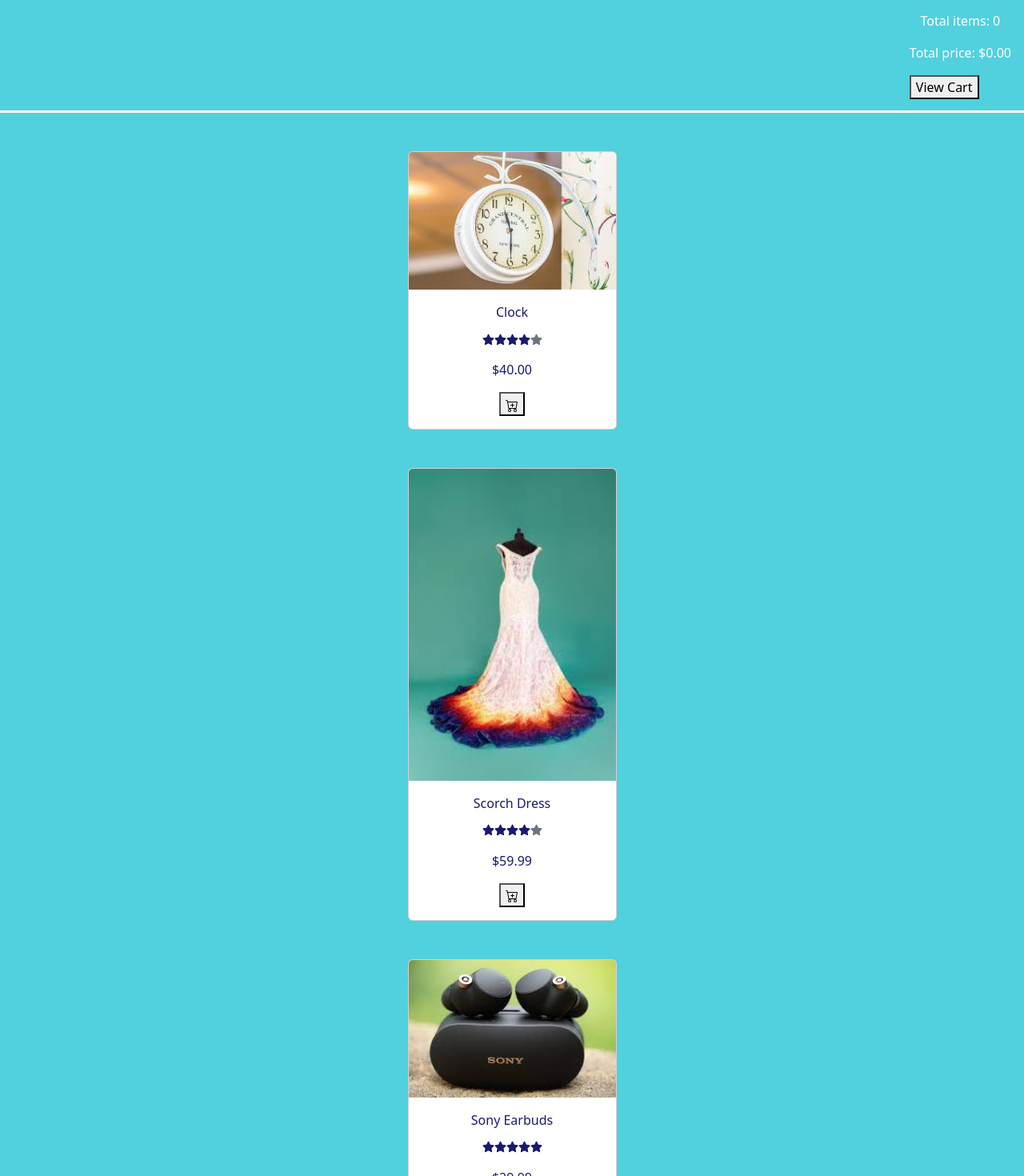
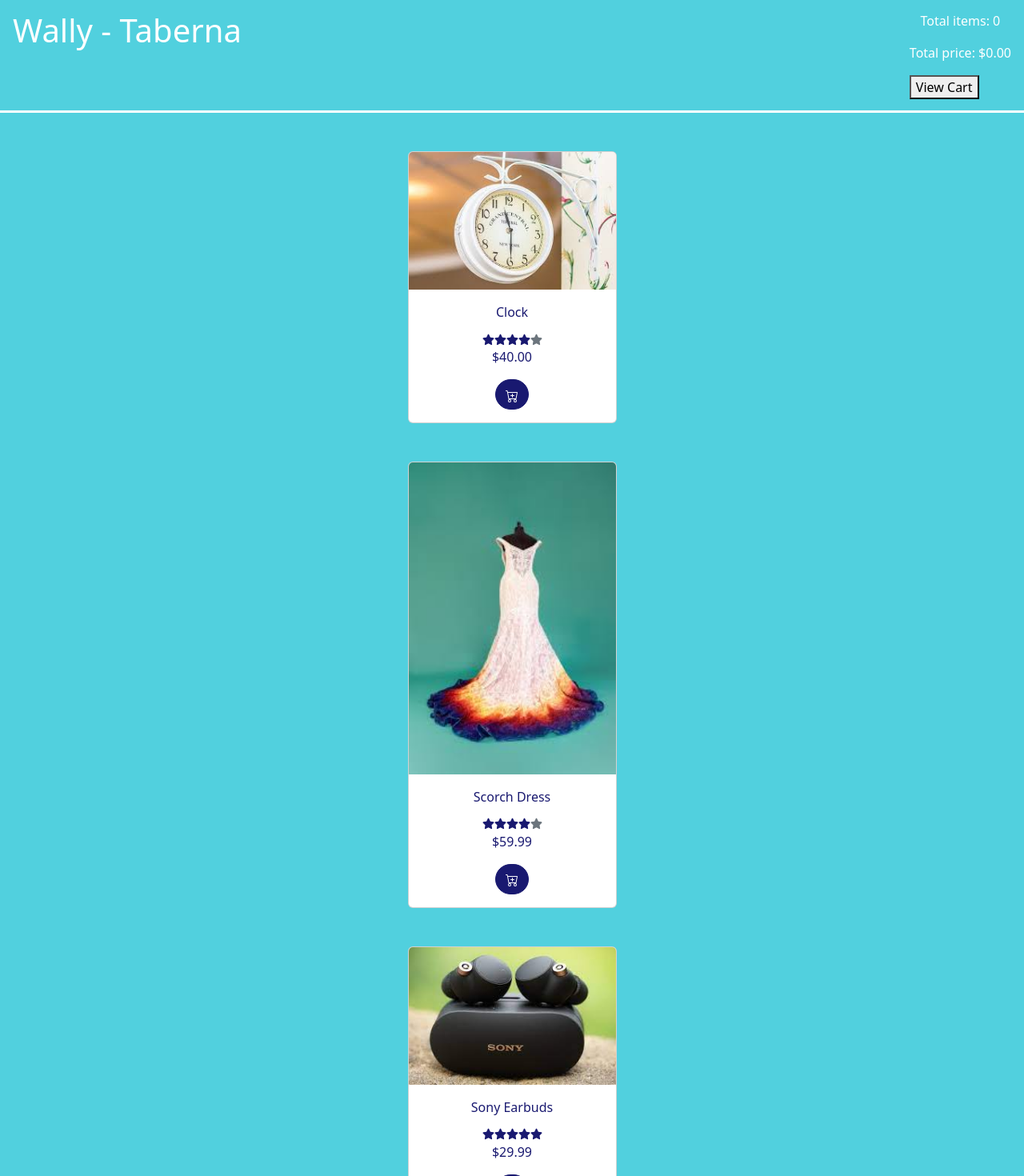
Before and after one commit to Walterhart/shopping-center, a React (Vite) app in the folder shopping-center/: page / in a window 1280 px wide. Shown: the top 1470 px of the page at 80% size. Built offline with nearby package versions, Linux system fonts and the light colour scheme; data requests are answered from the project's data file.

Commit message:
Add css for button and fix key problem

```diff
--- a/shopping-center/src/components/Header.tsx
+++ b/shopping-center/src/components/Header.tsx
@@ -11,7 +11,7 @@ function Header({ viewCart, setViewCart }: Props) {
   return (
     <header className="header">
       <div className="header--title">
-        <h1 className="text-primary"> Wally - Taberna</h1>
+        <h1> Wally - Taberna</h1>
       </div>
       <div className="items--detail">
         <p>Total items: {totalItems}</p>
--- a/shopping-center/src/components/Item.tsx
+++ b/shopping-center/src/components/Item.tsx
@@ -42,9 +42,7 @@ const Item = ({
               <div className="card-body">
                 <p className="card-title">{item.name} </p>
                 {/* format price */}
-                <p className="card-text">
-                  <StarRating rating={item.rating} />
-                </p>
+                <StarRating rating={item.rating} />
                 <p>
                   {new Intl.NumberFormat("en-US", {
                     style: "currency",
@@ -52,7 +50,11 @@ const Item = ({
                   }).format(item.price)}
                   <span>{itemCart}</span>
                 </p>
-                <button onClick={onAddCart}>
+
+                <button
+                  className="btn rounded-pill btn-secondary"
+                  onClick={onAddCart}
+                >
                   <BsCartPlus />
                 </button>
               </div>
--- a/shopping-center/src/components/StarRating.tsx
+++ b/shopping-center/src/components/StarRating.tsx
@@ -1,3 +1,4 @@
+/* Display stars base on rating */
 import { FaStar } from "react-icons/fa";
 
 type Props = {
@@ -5,12 +6,15 @@ type Props = {
 };
 
 function StarRating({ rating }: Props) {
+  const n: number = 5;
+
   return (
     <div>
-      {[...Array(5)].map((star, pos) => {
+      {[...Array(n)].map((star, pos) => {
         const ratingValue = pos + 1;
         return (
           <FaStar
+            key={pos}
             size={15}
             className={ratingValue <= rating ? "text-secondary" : "text-muted"}
           />
```
